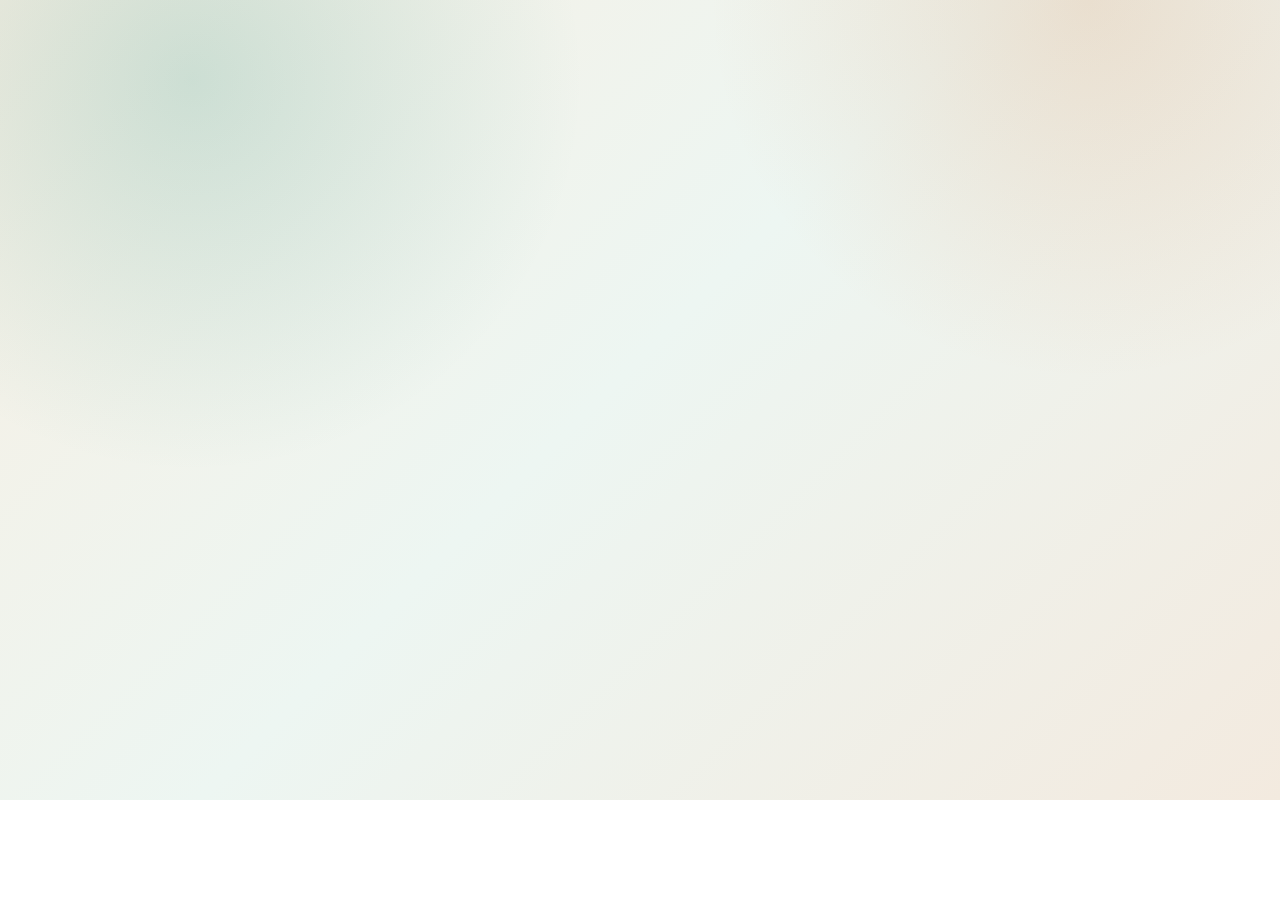
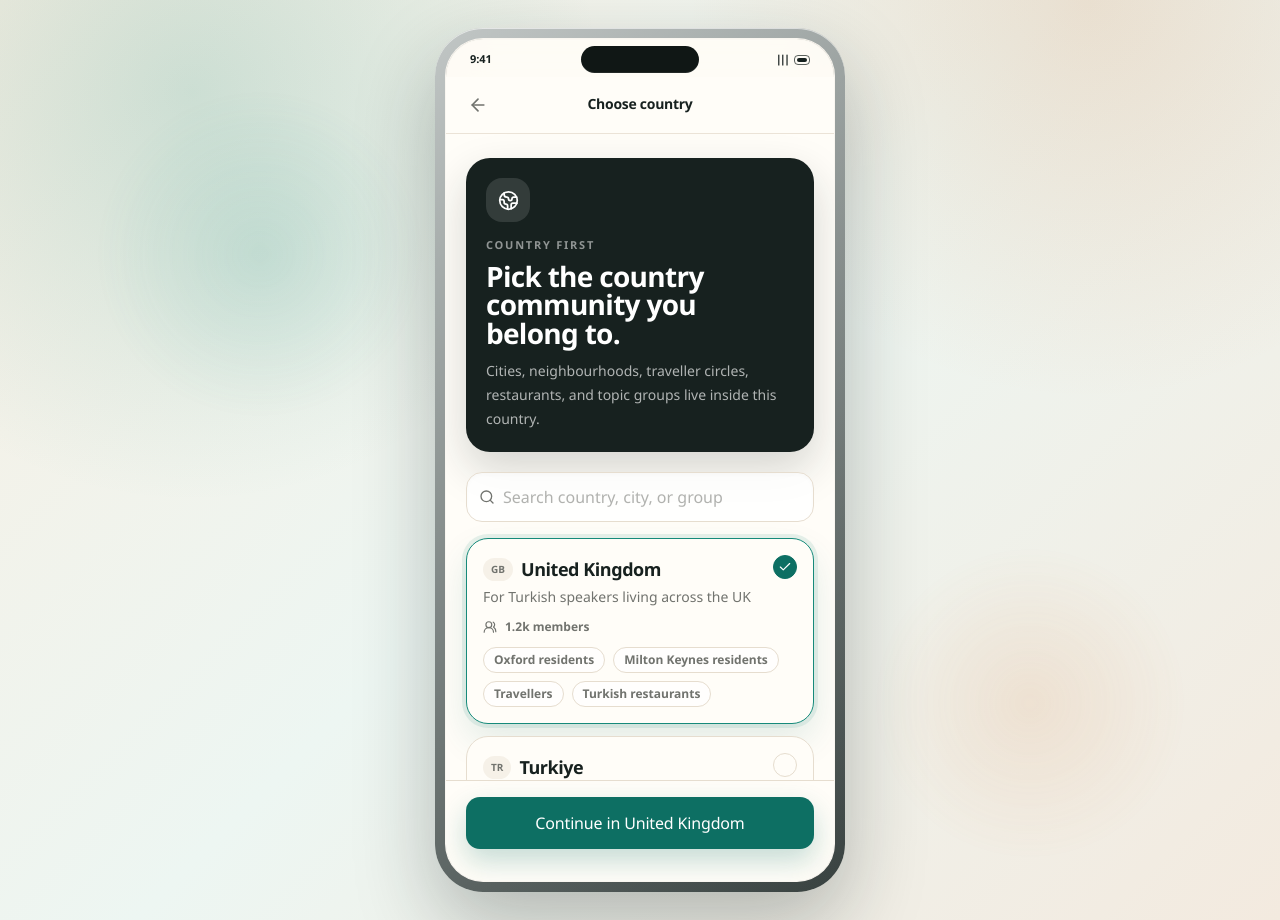
Before and after one commit to benanaktaspusulait/community, a React (Vite) app in the folder design/: page /community/country in a window 1280 px wide. Before the commit this address had no page. Before the commit the page ends 800 px from the top, so only its background shows below. Built offline with nearby package versions, Linux system fonts and the light colour scheme.

Commit message:
Add country-first community onboarding

```diff
--- a/design/src/App.tsx
+++ b/design/src/App.tsx
@@ -38,11 +38,13 @@ import { ApprovalQueue } from './screens/ApprovalQueue'
 import { SplashScreen } from './screens/SplashScreen'
 import { AdminLibraryManager } from './screens/AdminLibraryManager'
 import { LandingHome } from './screens/LandingHome'
+import { CountrySelect } from './screens/CountrySelect'
 
 const phoneRoutes = [
   { path: '/splash', element: <SplashScreen /> },
   { path: '/', element: <SplashScreen /> },
   { path: '/landing', element: <LandingHome /> },
+  { path: '/country', element: <CountrySelect /> },
   { path: '/auth', element: <AuthLanding /> },
   { path: '/preview', element: <PublicPreview /> },
   { path: '/invite/landing', element: <InviteLanding /> },
--- a/design/src/screens/AuthLanding.tsx
+++ b/design/src/screens/AuthLanding.tsx
@@ -54,7 +54,7 @@ export function AuthLanding() {
         </div>
 
         <div className="appear-up flex flex-col gap-3" style={{ animationDelay: '220ms' }}>
-          <Button className="w-full py-3.5 text-base" onClick={() => navigate('/join')}>
+          <Button className="w-full py-3.5 text-base" onClick={() => navigate('/country')}>
             Join community
           </Button>
           <Button variant="secondary" className="w-full py-3.5 text-base" onClick={() => navigate('/preview')}>
--- /dev/null
+++ b/design/src/screens/CountrySelect.tsx
@@ -0,0 +1,162 @@
+import { useMemo, useState } from 'react'
+import { useNavigate } from 'react-router-dom'
+import { Check, Globe2, MapPin, Search, UsersRound } from 'lucide-react'
+import clsx from 'clsx'
+import { Button } from '../components/ui/Button'
+import { TopBar } from '../components/ui/TopBar'
+
+const countries = [
+  {
+    code: 'GB',
+    name: 'United Kingdom',
+    subtitle: 'For Turkish speakers living across the UK',
+    communities: ['Oxford residents', 'Milton Keynes residents', 'Travellers', 'Turkish restaurants'],
+    active: '1.2k members',
+  },
+  {
+    code: 'TR',
+    name: 'Turkiye',
+    subtitle: 'Local city groups, services, events, and trusted recommendations',
+    communities: ['Istanbul locals', 'Ankara services', 'Family support', 'Job leads'],
+    active: 'Opening soon',
+  },
+  {
+    code: 'DE',
+    name: 'Germany',
+    subtitle: 'A country community for city-level groups and practical knowledge',
+    communities: ['Berlin residents', 'Students', 'New arrivals', 'Local services'],
+    active: 'Opening soon',
+  },
+  {
+    code: 'NL',
+    name: 'Netherlands',
+    subtitle: 'Neighbourhood help, country-specific resources, and interest groups',
+    communities: ['Amsterdam residents', 'Housing', 'Parents', 'Food spots'],
+    active: 'Opening soon',
+  },
+]
+
+export function CountrySelect() {
+  const navigate = useNavigate()
+  const [query, setQuery] = useState('')
+  const [selected, setSelected] = useState('GB')
+
+  const filtered = useMemo(() => {
+    const term = query.trim().toLowerCase()
+    if (!term) return countries
+    return countries.filter(country =>
+      [country.name, country.code, country.subtitle, ...country.communities]
+        .some(value => value.toLowerCase().includes(term))
+    )
+  }, [query])
+
+  const selectedCountry = countries.find(country => country.code === selected)
+
+  const continueToJoin = () => {
+    if (selectedCountry) {
+      localStorage.setItem('community-country', selectedCountry.code)
+      localStorage.setItem('community-country-name', selectedCountry.name)
+    }
+    navigate('/join')
+  }
+
+  return (
+    <div className="flex h-full flex-col bg-[#fffdf8]">
+      <TopBar title="Choose country" back />
+
+      <div className="flex-1 overflow-y-auto px-5 pb-5 pt-6">
+        <div className="mb-5 rounded-[24px] bg-ink p-5 text-white shadow-[0_18px_44px_rgba(23,33,31,0.18)]">
+          <div className="mb-4 flex h-11 w-11 items-center justify-center rounded-[16px] bg-white/12">
+            <Globe2 size={21} />
+          </div>
+          <p className="mb-2 text-[11px] font-extrabold uppercase tracking-[0.16em] text-white/52">
+            Country first
+          </p>
+          <h1 className="text-[28px] font-black leading-[1.02] tracking-tight">
+            Pick the country community you belong to.
+          </h1>
+          <p className="mt-3 text-sm leading-6 text-white/66">
+            Cities, neighbourhoods, traveller circles, restaurants, and topic groups live inside this country.
+          </p>
+        </div>
+
+        <div className="mb-4 flex items-center gap-2 rounded-[16px] border border-border bg-white/82 px-3 py-3 shadow-inner shadow-black/[0.02]">
+          <Search size={16} className="shrink-0 text-muted" />
+          <input
+            value={query}
+            onChange={event => setQuery(event.target.value)}
+            placeholder="Search country, city, or group"
+            className="min-w-0 flex-1 bg-transparent text-sm font-semibold text-ink outline-none placeholder:text-muted/55"
+          />
+        </div>
+
+        <div className="flex flex-col gap-3">
+          {filtered.map(country => {
+            const isSelected = selected === country.code
+            return (
+              <button
+                key={country.code}
+                onClick={() => setSelected(country.code)}
+                className={clsx(
+                  'rounded-[22px] border bg-card p-4 text-left transition-all',
+                  isSelected
+                    ? 'border-brand-500 shadow-[0_16px_36px_rgba(13,111,99,0.12)] ring-4 ring-brand-500/10'
+                    : 'border-border hover:border-brand-100 hover:bg-brand-50/45'
+                )}
+              >
+                <div className="mb-3 flex items-start justify-between gap-3">
+                  <div>
+                    <div className="mb-1 flex items-center gap-2">
+                      <span className="rounded-full bg-surface px-2 py-1 text-[10px] font-black text-muted">
+                        {country.code}
+                      </span>
+                      <h2 className="text-lg font-black tracking-tight text-ink">{country.name}</h2>
+                    </div>
+                    <p className="text-sm leading-5 text-muted">{country.subtitle}</p>
+                  </div>
+                  <span className={clsx(
+                    'flex h-6 w-6 shrink-0 items-center justify-center rounded-full border',
+                    isSelected ? 'border-brand-600 bg-brand-600 text-white' : 'border-border text-transparent'
+                  )}>
+                    <Check size={14} />
+                  </span>
+                </div>
+
+                <div className="mb-3 flex items-center gap-2 text-xs font-bold text-muted">
+                  <UsersRound size={14} />
+                  {country.active}
+                </div>
+
+                <div className="flex flex-wrap gap-2">
+                  {country.communities.map(group => (
+                    <span
+                      key={group}
+                      className="rounded-full border border-border bg-white/72 px-2.5 py-1 text-xs font-extrabold text-muted"
+                    >
+                      {group}
+                    </span>
+                  ))}
+                </div>
+              </button>
+            )
+          })}
+        </div>
+
+        <div className="mt-5 rounded-[20px] border border-brand-100 bg-brand-50 p-4">
+          <div className="flex items-start gap-3">
+            <MapPin size={18} className="mt-0.5 text-brand-700" />
+            <p className="text-sm leading-6 text-brand-700">
+              After the country is set, members can join city groups like Oxford and Milton Keynes, plus interest groups like travellers or Turkish restaurants.
+            </p>
+          </div>
+        </div>
+      </div>
+
+      <div className="border-t border-border bg-card/92 px-5 pb-8 pt-4 backdrop-blur-xl">
+        <Button className="w-full py-3.5 text-base" onClick={continueToJoin} disabled={!selectedCountry}>
+          Continue in {selectedCountry?.name ?? 'selected country'}
+        </Button>
+      </div>
+    </div>
+  )
+}
--- a/design/src/screens/Join.tsx
+++ b/design/src/screens/Join.tsx
@@ -3,10 +3,12 @@ import { useNavigate } from 'react-router-dom'
 import { TopBar } from '../components/ui/TopBar'
 import { Button } from '../components/ui/Button'
 import { Input } from '../components/ui/Input'
+import { Globe2 } from 'lucide-react'
 
 export function Join() {
   const navigate = useNavigate()
   const [email, setEmail] = useState('')
+  const countryName = localStorage.getItem('community-country-name') || 'United Kingdom'
 
   return (
     <div className="flex flex-col h-full bg-white">
@@ -14,8 +16,24 @@ export function Join() {
       <div className="flex-1 flex flex-col px-6 pt-8 gap-6">
         <div>
           <h2 className="text-xl font-bold text-gray-900 mb-1">Welcome</h2>
-          <p className="text-sm text-gray-500">Enter your email or phone to get started.</p>
+          <p className="text-sm text-gray-500">Enter your email or phone to join the country community.</p>
         </div>
+
+        <button
+          onClick={() => navigate('/country')}
+          className="flex items-center justify-between rounded-[18px] border border-brand-100 bg-brand-50 px-4 py-3 text-left"
+        >
+          <div className="flex items-center gap-3">
+            <div className="flex h-10 w-10 items-center justify-center rounded-[14px] bg-white text-brand-700">
+              <Globe2 size={18} />
+            </div>
+            <div>
+              <p className="text-xs font-extrabold uppercase tracking-[0.12em] text-brand-700">Country community</p>
+              <p className="text-sm font-black text-ink">{countryName}</p>
+            </div>
+          </div>
+          <span className="text-xs font-extrabold text-brand-700">Change</span>
+        </button>
 
         <Input
           label="Email or phone"
--- a/design/src/screens/LandingHome.tsx
+++ b/design/src/screens/LandingHome.tsx
@@ -105,7 +105,7 @@ export function LandingHome() {
             <div className="mt-6 flex flex-col gap-3">
               <Button
                 className="flex w-full items-center justify-center gap-2 py-3.5 text-base"
-                onClick={() => navigate('/join')}
+                onClick={() => navigate('/country')}
               >
                 Explore Communities
                 <ArrowRight size={17} />
--- a/design/src/screens/PublicPreview.tsx
+++ b/design/src/screens/PublicPreview.tsx
@@ -80,7 +80,7 @@ export function PublicPreview() {
         <div className="mb-3 flex items-center gap-2 text-xs font-bold text-muted">
           <MapPin size={14} /> Milton Keynes, UK
         </div>
-        <Button className="w-full py-3.5" onClick={() => navigate('/join')}>
+        <Button className="w-full py-3.5" onClick={() => navigate('/country')}>
           Join community
         </Button>
         <button
--- a/design/src/screens/ScreenIndex.tsx
+++ b/design/src/screens/ScreenIndex.tsx
@@ -7,6 +7,7 @@ const sections = [
     screens: [
       { path: '/splash', label: 'Splash Screen' },
       { path: '/landing', label: 'Landing Home (New Hero Design)' },
+      { path: '/country', label: 'Country Select' },
       { path: '/', label: 'Auth Landing' },
       { path: '/preview', label: 'Public Community Preview' },
       { path: '/invite/landing', label: 'Invite Landing' },
```
